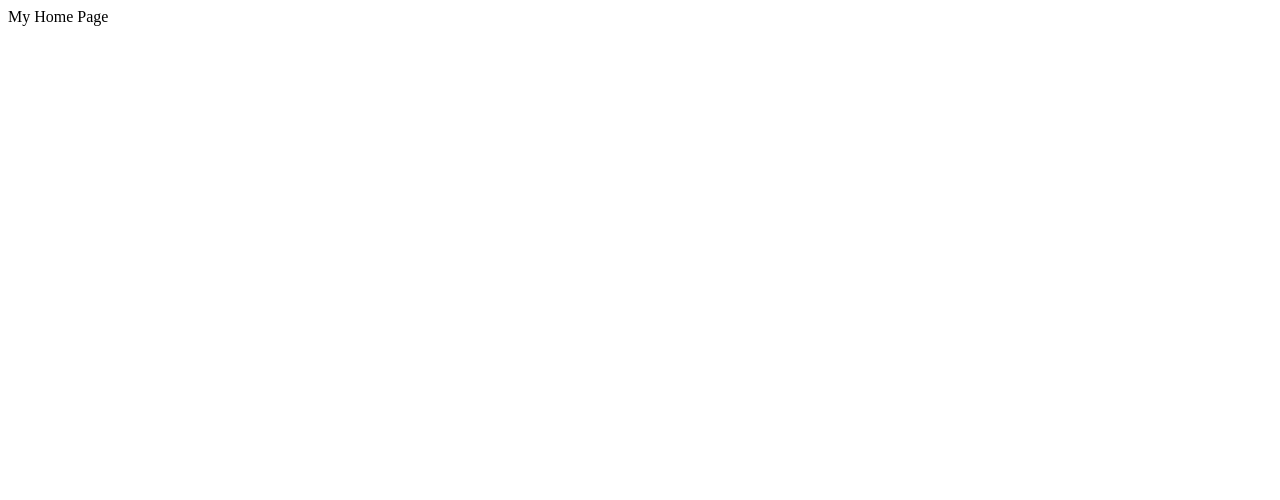
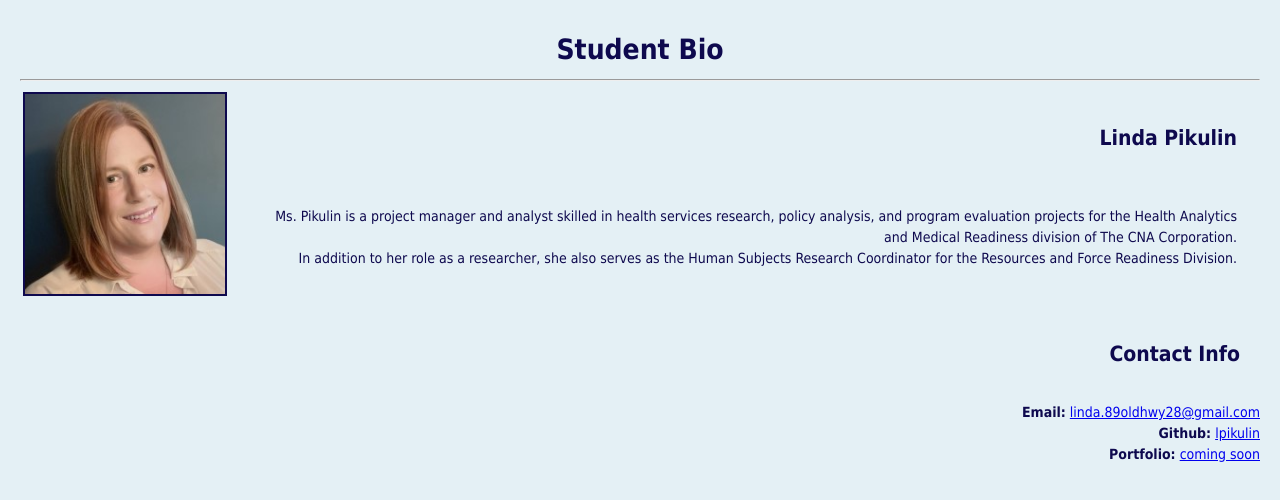
Before and after one commit to lpikulin/lpikulin.github.io, a plain HTML site: page index.html in a window 1280 px wide. Drawn offline with Linux system fonts and the light colour scheme.

Commit message:
my first webpage

```diff
--- a/index.html
+++ b/index.html
@@ -1,3 +1,48 @@
-<html>
-    My Home Page
+<!DOCTYPE html>
+
+<!-- CSS Stylesheets with Relative Paths -->
+
+<html lang="en-us">
+<head>
+  <meta charset="UTF-8">
+  <title>CSS Stylesheets with Relative Paths</title>
+
+  <!-- This line is money! It points your HTML to the CSS file. -->
+  <!-- Notice the "relative" pathway? It matches a file inside our current directory's "assets" folder. Open it to see our style rules. -->
+  <link rel="stylesheet" type="text/css" href="style.css">
+</head>
+
+<body>
+
+  <header>
+    <h1>Student Bio</h1>
+  </header>
+<hr>
+  <main class="container">
+    <table>
+      <section id="main-bio">
+        <section id="figure">
+        <tr>
+
+        <td>  <img class=box id="bio-image" src="profile.jpg" alt="Linda Pikulin" sizes="200x200"></td>
+      </section>
+      <td><h2 id="bio-name">Linda Pikulin</h2>
+        <p>Ms. Pikulin is a project manager and analyst skilled in health services research, policy analysis,
+        and program evaluation projects for the Health Analytics and Medical Readiness division of The CNA Corporation.<br>
+        In addition to her role as a researcher, she also serves as the Human Subjects Research Coordinator for the
+        Resources and Force Readiness Division. </p></td>
+     </section>
+    </tr>
+    </table>
+     <aside id="contact-info">
+      <h2>Contact Info</h2>
+       <strong>Email:</strong> <a href="emailto:linda.89oldhwy28@gmail.com">linda.89oldhwy28@gmail.com</a><br>
+       <strong>Github:</strong> <a href="https://github.com/lpikulin?tab=repositories">lpikulin</a><br>
+       <strong>Portfolio:</strong> <a href="#">coming soon</a><br>
+
+    </aside>
+  </main>
+
+</body>
+
 </html>
--- /dev/null
+++ b/style.css
@@ -0,0 +1,29 @@
+/*
+ First External CSS Stylesheet
+ */
+
+/* Styling for HTML elements */
+body {
+  padding: 10;
+  margin: 0;
+  font-family: Tahoma, "Geneva", sans-serif;
+  font-size: 14px;
+  line-height: 150%;
+  color: rgb(14, 9, 78);
+  background: #e4f0f5;
+  text-align: right;
+  padding: 20px
+}
+
+h1 {text-align: center;}
+h2 {text-align: right; padding: 20px}
+p {text-align: right; padding:20px}
+
+.box {
+  position: absolute
+  left: 25%
+  width: 200px;
+  height: 200px;
+
+  border: 2px solid rgb(14, 9, 78);
+}
```
Also changed, not shown: profile.jpg (added).
